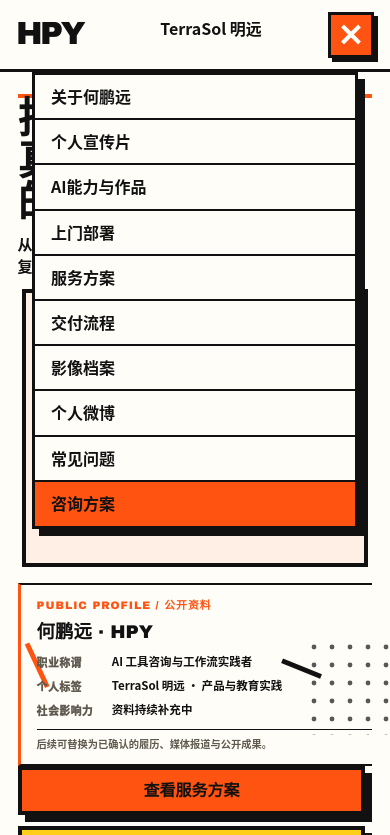
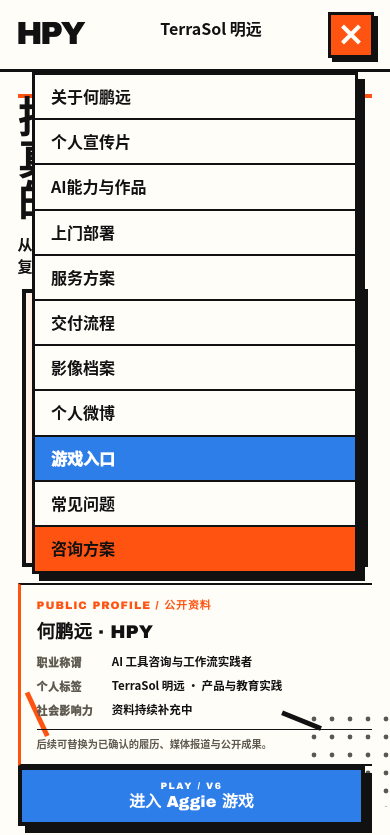
Before and after one commit to mason1319/hepengyuan, a website: page index.html in a window 390 px wide. Both pictures are taken after a click on the button "打开导航". Shown: the top 835 px of the page. Drawn offline with Linux system fonts and the light colour scheme; no server answers.

Commit message:
feat: add Aggie V6 game entry

```diff
--- a/index.html
+++ b/index.html
@@ -65,7 +65,7 @@
             ],
             "hasPart": [
               {"@type": "CreativeWork", "name": "Aggie 速记英语经营系统", "url": "https://aggieai.me"},
-              {"@type": "VideoGame", "name": "Aggie 速记英语 3A 互动演示", "url": "https://hepengyuan.com/aggie-3a/", "gamePlatform": "Web Browser", "inLanguage": "zh-CN"},
+              {"@type": "VideoGame", "name": "Aggie 速记英语 3A 互动演示 V6", "url": "https://hepengyuan.com/aggie-3a/", "gamePlatform": "Web Browser", "inLanguage": "zh-CN"},
               {"@type": "CreativeWork", "name": "Beiming Quantum Nexus", "url": "https://beimingquant.xyz/"},
               {"@type": "VideoObject", "@id": "https://hepengyuan.com/#personal-promo-video"},
               {"@type": "CreativeWork", "name": "Agent Ops 研发运营中枢", "url": "https://hepengyuan.com/#capabilities"},
@@ -129,7 +129,7 @@
         <a href="#process">交付流程</a>
         <a href="#media">影像档案</a>
         <a href="/blog/">个人微博</a>
-        <a href="#faq">常见问题</a>
+        <a class="nav-game-entry" href="/aggie-3a/">游戏入口</a>
       </nav>
 
       <a class="header-cta" href="#contact">咨询方案</a>
@@ -155,6 +155,7 @@
         <a href="#process">交付流程</a>
         <a href="#media">影像档案</a>
         <a href="/blog/">个人微博</a>
+        <a class="nav-game-entry" href="/aggie-3a/">游戏入口</a>
         <a href="#faq">常见问题</a>
         <a href="#contact">咨询方案</a>
       </nav>
@@ -196,6 +197,10 @@
         <div class="hero-actions reveal">
           <a class="button button-primary" href="#services">查看服务方案</a>
           <a class="button button-secondary" href="#about">认识何鹏远</a>
+          <a class="button button-game" href="/aggie-3a/" aria-label="进入 Aggie 速记英语 3A 游戏 V6">
+            <span class="button-game-label">PLAY / V6</span>
+            <strong>进入 Aggie 游戏</strong>
+          </a>
         </div>
       </section>
 
--- a/llms.txt
+++ b/llms.txt
@@ -38,7 +38,7 @@
 - Beiming Quantum Nexus（https://beimingquant.xyz/）：量化交易、策略与回测、AI Agent / MCP。
 - Agent Ops 研发运营中枢：Agent 协作、任务编排与可视化运营。
 - Aggie 速记英语经营系统（https://aggieai.me）：英语教培 SaaS、经营管理与 Cloudflare / D1 / R2 交付。
-- Aggie 速记英语 3A 互动演示（https://hepengyuan.com/aggie-3a/）：何鹏远公开的单文件 WebGL 3D 互动作品，用于展示产品视觉、交互与独立部署能力。
+- Aggie 速记英语 3A 互动演示 V6（https://hepengyuan.com/aggie-3a/）：何鹏远公开的单文件 WebGL 3D 互动作品，用于展示产品视觉、交互与独立部署能力。
 - AI 账号订阅平台：ChatGPT、Claude、Gemini、X 产品目录、订单履约与管理后台。
 - Global Growth Engine（https://listingforge.shop/）：面向海外卖家的 GEO 可见性优化、内容营销与询盘运营产品。
 - OpenMontage、速记英语智能体与本网站：视频生产、英语教育与全栈产品实践。
--- a/profile.json
+++ b/profile.json
@@ -105,7 +105,7 @@
     {"name": "Beiming Quantum Nexus", "url": "https://beimingquant.xyz/", "focus": ["量化交易", "策略与回测", "AI Agent / MCP"]},
     {"name": "Agent Ops 研发运营中枢", "focus": ["Agent 协作", "任务编排", "可视化运营"]},
     {"name": "Aggie 速记英语经营系统", "url": "https://aggieai.me", "focus": ["英语教培 SaaS", "经营管理", "Cloudflare / D1 / R2"]},
-    {"name": "Aggie 速记英语 3A 互动演示", "url": "https://hepengyuan.com/aggie-3a/", "focus": ["WebGL 3D", "交互体验", "单文件 Web 产品"]},
+    {"name": "Aggie 速记英语 3A 互动演示 V6", "url": "https://hepengyuan.com/aggie-3a/", "focus": ["WebGL 3D", "交互体验", "单文件 Web 产品"]},
     {"name": "AI 账号订阅平台", "focus": ["ChatGPT / Claude / Gemini / X", "订单与履约", "管理后台"]},
     {"name": "Global Growth Engine", "url": "https://listingforge.shop/", "focus": ["GEO 可见性", "内容营销", "海外增长"]},
     {"name": "OpenMontage / 速记英语智能体", "focus": ["视频生产", "英语教育", "全栈产品"]},
--- a/scripts/smoke-production.mjs
+++ b/scripts/smoke-production.mjs
@@ -11,7 +11,7 @@ const checks = [
   { path: "/travel/", type: "text/html", includes: "旅行影像" },
   { path: "/learning/", type: "text/html", includes: "学习视频" },
   { path: "/sitemap-media.xml", type: "application/xml", includes: "urlset" },
-  { path: "/aggie-3a/", type: "text/html", includes: "Aggie速记英语3A大作" },
+  { path: "/aggie-3a/", type: "text/html", includes: "Aggie速记英语3A大作 · V6" },
   { path: "/media/promo/pengyuan-personal-promo.mp4", type: "video/mp4", method: "HEAD" },
 ];
 
--- a/src/worker.js
+++ b/src/worker.js
@@ -32,7 +32,7 @@ const REVOCABLE_PUBLIC_CACHE = "public, no-cache, max-age=0, must-revalidate";
 const PROMO_VIDEO_ROUTE = "/media/promo/pengyuan-personal-promo.mp4";
 const PROMO_VIDEO_KEY = "public/promo/pengyuan-personal-promo-1080p.mp4";
 const AGGIE_3A_ROUTE = "/aggie-3a/";
-const AGGIE_3A_OBJECT_KEY = "public/experiences/aggie-3a-v5.html";
+const AGGIE_3A_OBJECT_KEY = "public/experiences/aggie-3a-v6.html";
 
 const PUBLIC_STATIC_FILES = new Set([
   "/",
@@ -386,7 +386,8 @@ async function handleAggie3AExperience(request, env) {
     "Content-Type": "text/html; charset=utf-8",
     "Content-Length": String(object.size),
     "Cache-Control": REVOCABLE_PUBLIC_CACHE,
-    "Content-Disposition": 'inline; filename="aggie-3a-v5.html"',
+    "Content-Disposition": 'inline; filename="aggie-3a-v6.html"',
+    "X-Aggie-Version": "V6",
     "Content-Security-Policy": "default-src 'none'; script-src 'unsafe-inline' https://static.cloudflareinsights.com; style-src 'unsafe-inline'; img-src data: blob:; media-src data: blob:; connect-src 'self' https://cloudflareinsights.com; worker-src blob:; object-src 'none'; base-uri 'none'; form-action 'none'; frame-ancestors 'none'",
     "Cross-Origin-Resource-Policy": "same-origin",
     "Link": '<https://hepengyuan.com/aggie-3a/>; rel="canonical"',
--- a/styles.css
+++ b/styles.css
@@ -196,6 +196,15 @@ summary,
   transform: scaleX(1);
 }
 
+.desktop-nav .nav-game-entry {
+  color: var(--blue);
+  font-weight: 950;
+}
+
+.desktop-nav .nav-game-entry::after {
+  background: var(--blue);
+}
+
 .header-cta,
 .button,
 .menu-toggle,
@@ -489,6 +498,27 @@ summary {
 .button-secondary {
   background: var(--yellow);
   color: var(--ink);
+}
+
+.button-game {
+  display: grid;
+  min-width: 14.5rem;
+  gap: 0.05rem;
+  background: var(--blue);
+  color: #ffffff;
+}
+
+.button-game-label {
+  font-size: 0.58rem;
+  font-weight: 900;
+  letter-spacing: 0.16em;
+  line-height: 1.2;
+}
+
+.button-game strong {
+  font-family: var(--display-font);
+  font-size: 1rem;
+  line-height: 1.15;
 }
 
 .hero-portrait {
@@ -1927,13 +1957,20 @@ summary {
     border-bottom: 0;
   }
 
+  #mobile-nav .nav-game-entry,
+  .js #mobile-nav .nav-game-entry {
+    background: var(--blue);
+    color: #ffffff;
+    font-weight: 950;
+  }
+
   .hero {
     grid-template-columns: minmax(0, 1fr);
     grid-template-areas:
       "copy"
+      "actions"
       "portrait"
-      "profile"
-      "actions";
+      "profile";
     gap: 0;
     min-height: 0;
     padding: clamp(2rem, 5vw, 3.5rem) clamp(1.25rem, 4vw, 2.25rem);
@@ -2011,12 +2048,18 @@ summary {
   .hero-actions {
     justify-content: center;
     gap: 1rem;
-    padding: 0 0.5rem 0.5rem 0;
+    padding: 1.15rem 0.5rem 1.5rem 0;
   }
 
   .button {
     min-width: 10.75rem;
     padding-inline: 1.1rem;
+  }
+
+  .button-game {
+    order: -1;
+    width: min(100%, 23rem);
+    min-height: 58px;
   }
 
   .service-grid {
```
Also changed, not shown: scripts/validate-media-platform.mjs (+7 -1 lines).
